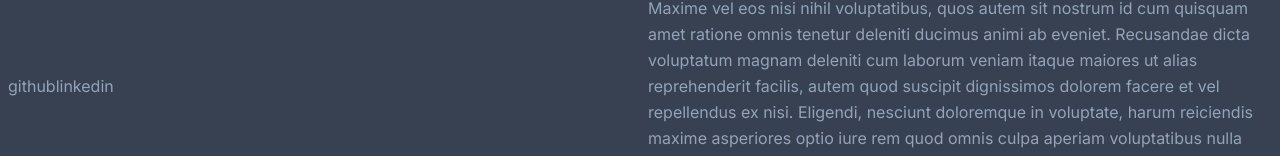
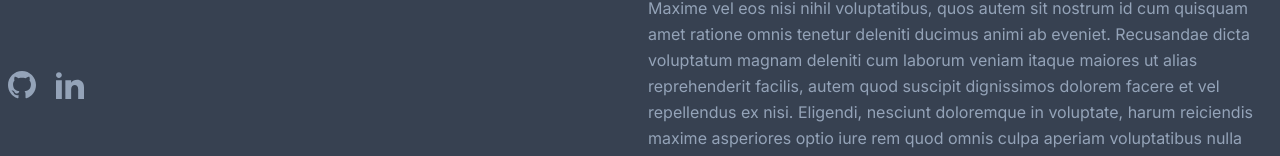
Before and after one commit to mrcos-g/mgonzalez.dev, a Next.js app: page / in a window 1280 px wide. Shown: the part 605-761 px from the top of the page. Built offline with nearby package versions, Linux system fonts and the light colour scheme.

Commit message:
include social icons to the navigation-container

```diff
--- a/src/app/page.tsx
+++ b/src/app/page.tsx
@@ -22,11 +22,24 @@
               <li>Projects</li>
             </ul>
           </div>
-          <div className='flex'>
-            <ul className='inline'>
-              <li className='inline'>github</li>
-              <li className='inline'>linkedin</li>
-            </ul>
+          <div id='social-links' className='flex space-x-5'>
+            <svg
+              xmlns='http://www.w3.org/2000/svg'
+              className='h-7 w-7'
+              fill='currentColor'
+              viewBox='0 0 24 24'
+            >
+              <path d='M12 0c-6.626 0-12 5.373-12 12 0 5.302 3.438 9.8 8.207 11.387.599.111.793-.261.793-.577v-2.234c-3.338.726-4.033-1.416-4.033-1.416-.546-1.387-1.333-1.756-1.333-1.756-1.089-.745.083-.729.083-.729 1.205.084 1.839 1.237 1.839 1.237 1.07 1.834 2.807 1.304 3.492.997.107-.775.418-1.305.762-1.604-2.665-.305-5.467-1.334-5.467-5.931 0-1.311.469-2.381 1.236-3.221-.124-.303-.535-1.524.117-3.176 0 0 1.008-.322 3.301 1.23.957-.266 1.983-.399 3.003-.404 1.02.005 2.047.138 3.006.404 2.291-1.552 3.297-1.23 3.297-1.23.653 1.653.242 2.874.118 3.176.77.84 1.235 1.911 1.235 3.221 0 4.609-2.807 5.624-5.479 5.921.43.372.823 1.102.823 2.222v3.293c0 .319.192.694.801.576 4.765-1.589 8.199-6.086 8.199-11.386 0-6.627-5.373-12-12-12z' />
+            </svg>
+
+            <svg
+              xmlns='http://www.w3.org/2000/svg'
+              className='h-7 w-7'
+              fill='currentColor'
+              viewBox='0 0 24 24'
+            >
+              <path d='M4.98 3.5c0 1.381-1.11 2.5-2.48 2.5s-2.48-1.119-2.48-2.5c0-1.38 1.11-2.5 2.48-2.5s2.48 1.12 2.48 2.5zm.02 4.5h-5v16h5v-16zm7.982 0h-4.968v16h4.969v-8.399c0-4.67 6.029-5.052 6.029 0v8.399h4.988v-10.131c0-7.88-8.922-7.593-11.018-3.714v-2.155z' />
+            </svg>
           </div>
         </div>
         <div className='w-1/2 py-20'>
```
